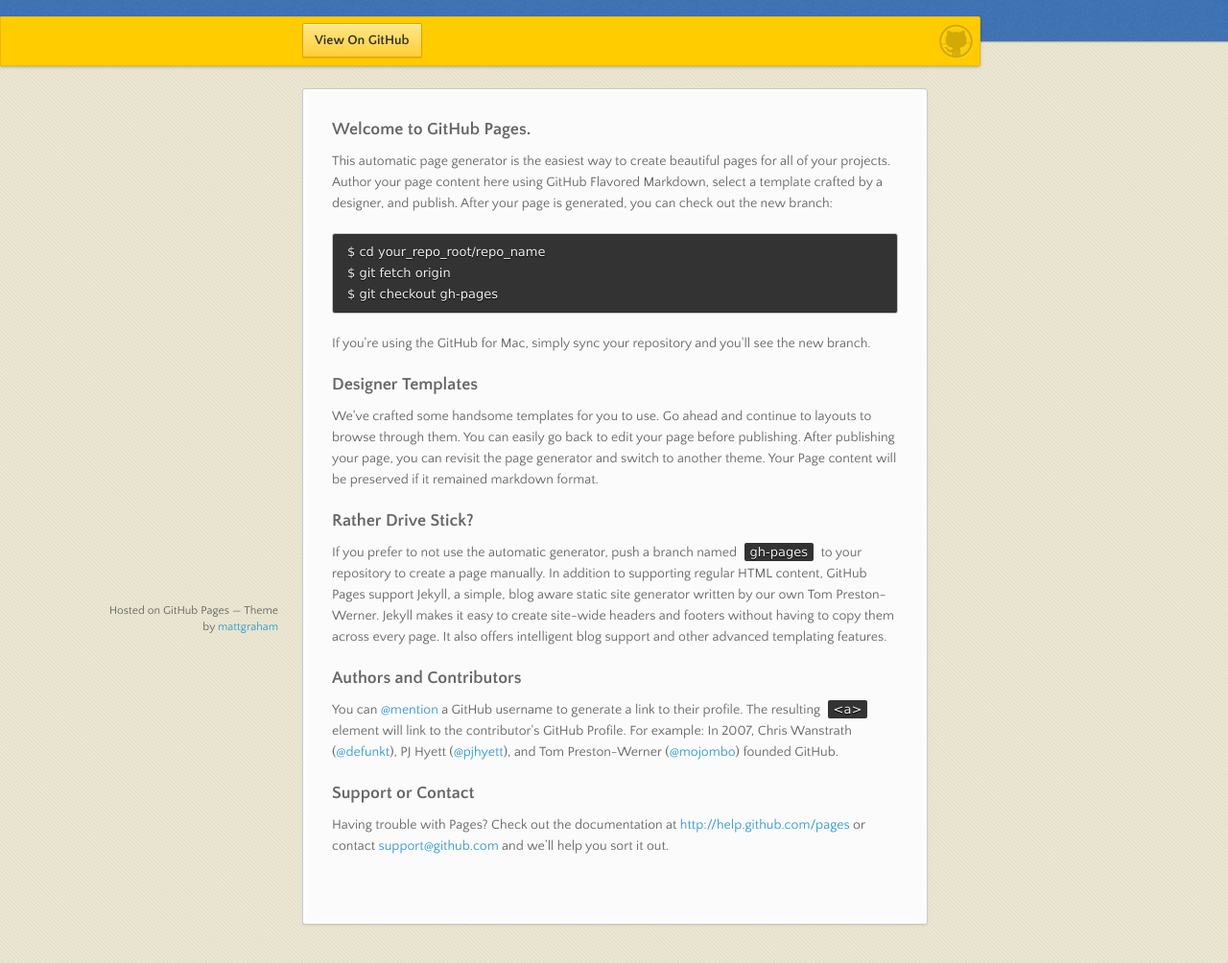
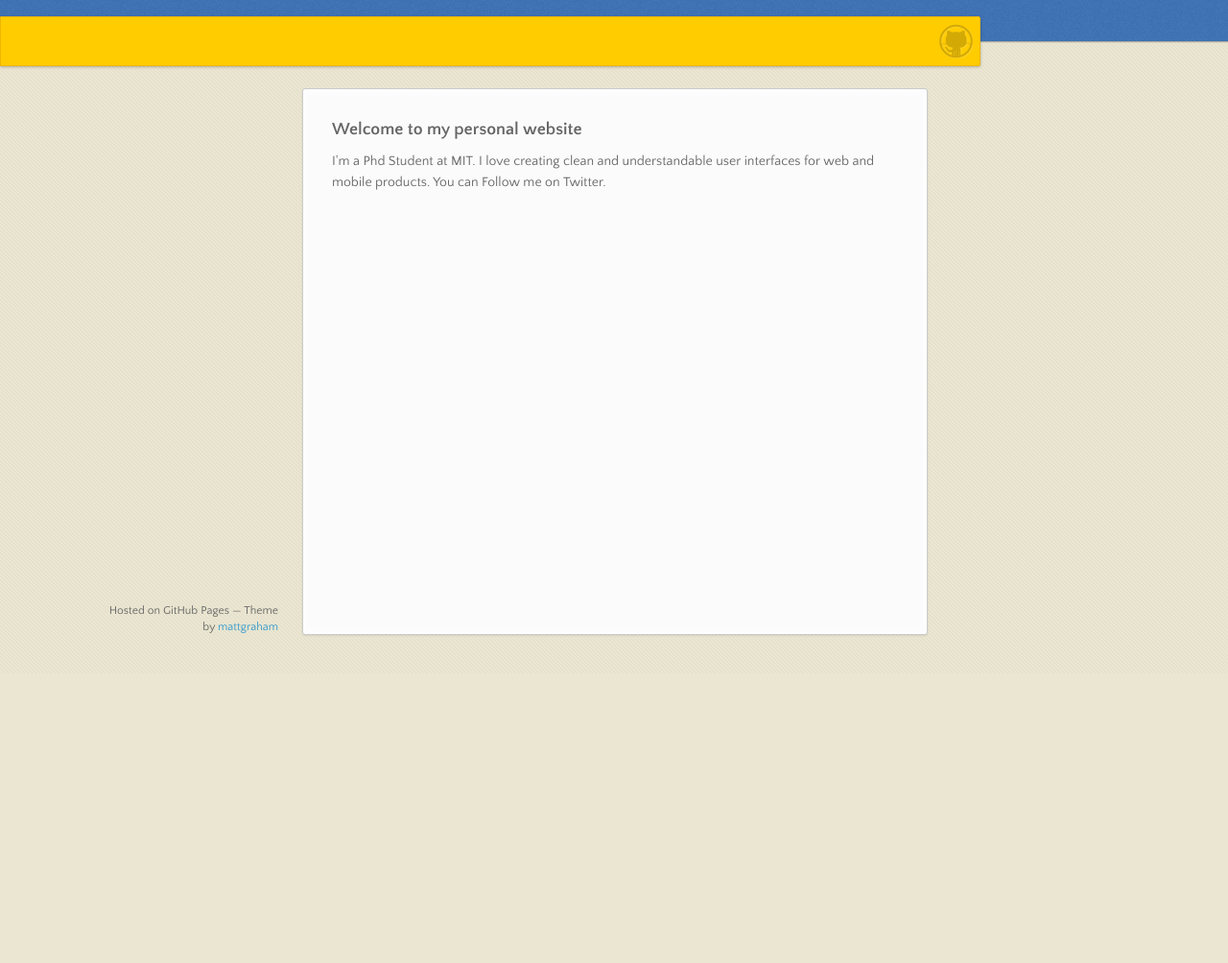
Before and after one commit to devacitruz/devacitruz.github.io, a plain HTML site: page index.html in a window 1280 px wide. Shown: the part 98-1102 px from the top of the page at 96% size. After the commit the page ends 800 px from the top, so only its background shows below. Drawn offline with nearby package versions, Linux system fonts and the light colour scheme.

Commit message:
Update index.html

```diff
--- a/index.html
+++ b/index.html
@@ -18,13 +18,13 @@
 
       <header>
         <h1>Devacitruz</h1>
-        <p>My Official Website</p>
+        <p>My Personal Website</p>
       </header>
 
       <div id="banner">
         <span id="logo"></span>
 
-        <a href="https://github.com/devacitruz" class="button fork"><strong>View On GitHub</strong></a>
+        <!-- <a href="https://github.com/devacitruz" class="button fork"><strong>View On GitHub</strong></a> -->
       </div><!-- end banner -->
 
     <div class="wrapper">
@@ -32,38 +32,9 @@
         <ul></ul>
       </nav>
       <section>
-        <h3>
-<a name="welcome-to-github-pages" class="anchor" href="#welcome-to-github-pages"><span class="octicon octicon-link"></span></a>Welcome to GitHub Pages.</h3>
-
-<p>This automatic page generator is the easiest way to create beautiful pages for all of your projects. Author your page content here using GitHub Flavored Markdown, select a template crafted by a designer, and publish. After your page is generated, you can check out the new branch:</p>
-
-<pre><code>$ cd your_repo_root/repo_name
-$ git fetch origin
-$ git checkout gh-pages
-</code></pre>
-
-<p>If you're using the GitHub for Mac, simply sync your repository and you'll see the new branch.</p>
-
-<h3>
-<a name="designer-templates" class="anchor" href="#designer-templates"><span class="octicon octicon-link"></span></a>Designer Templates</h3>
-
-<p>We've crafted some handsome templates for you to use. Go ahead and continue to layouts to browse through them. You can easily go back to edit your page before publishing. After publishing your page, you can revisit the page generator and switch to another theme. Your Page content will be preserved if it remained markdown format.</p>
-
-<h3>
-<a name="rather-drive-stick" class="anchor" href="#rather-drive-stick"><span class="octicon octicon-link"></span></a>Rather Drive Stick?</h3>
-
-<p>If you prefer to not use the automatic generator, push a branch named <code>gh-pages</code> to your repository to create a page manually. In addition to supporting regular HTML content, GitHub Pages support Jekyll, a simple, blog aware static site generator written by our own Tom Preston-Werner. Jekyll makes it easy to create site-wide headers and footers without having to copy them across every page. It also offers intelligent blog support and other advanced templating features.</p>
-
-<h3>
-<a name="authors-and-contributors" class="anchor" href="#authors-and-contributors"><span class="octicon octicon-link"></span></a>Authors and Contributors</h3>
-
-<p>You can <a href="https://github.com/blog/821" class="user-mention">@mention</a> a GitHub username to generate a link to their profile. The resulting <code>&lt;a&gt;</code> element will link to the contributor's GitHub Profile. For example: In 2007, Chris Wanstrath (<a href="https://github.com/defunkt" class="user-mention">@defunkt</a>), PJ Hyett (<a href="https://github.com/pjhyett" class="user-mention">@pjhyett</a>), and Tom Preston-Werner (<a href="https://github.com/mojombo" class="user-mention">@mojombo</a>) founded GitHub.</p>
-
-<h3>
-<a name="support-or-contact" class="anchor" href="#support-or-contact"><span class="octicon octicon-link"></span></a>Support or Contact</h3>
-
-<p>Having trouble with Pages? Check out the documentation at <a href="http://help.github.com/pages">http://help.github.com/pages</a> or contact <a href="mailto:support@github.com">support@github.com</a> and we’ll help you sort it out.</p>
-      </section>
+        <h3>Welcome to my personal website </h3>
+        <p>I'm a Phd Student at MIT. I love creating clean and understandable user interfaces for web and mobile products. You can Follow me on Twitter.</p>
+</section>
       <footer>
         <p><small>Hosted on GitHub Pages &mdash; Theme by <a href="https://twitter.com/michigangraham">mattgraham</a></small></p>
       </footer>
```
